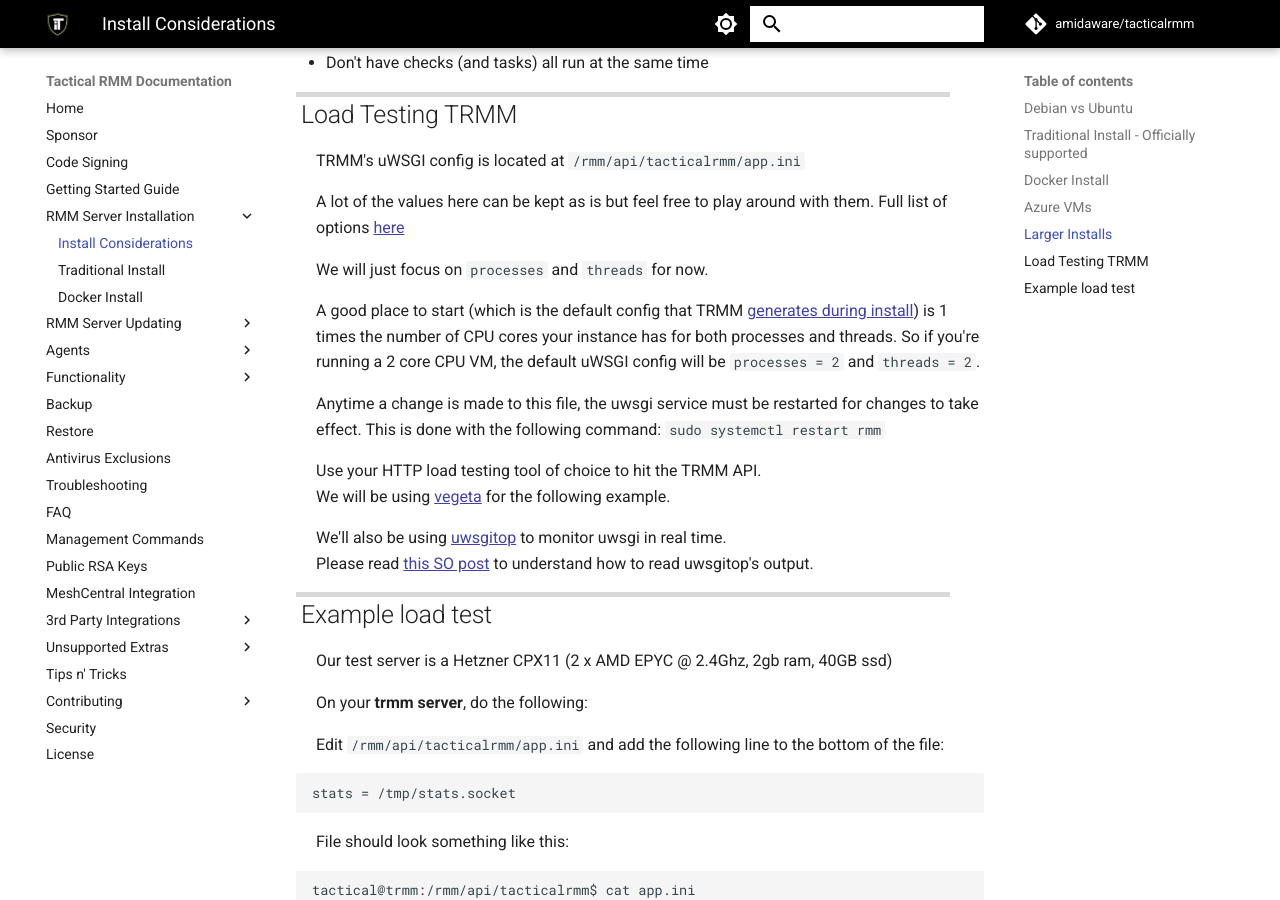
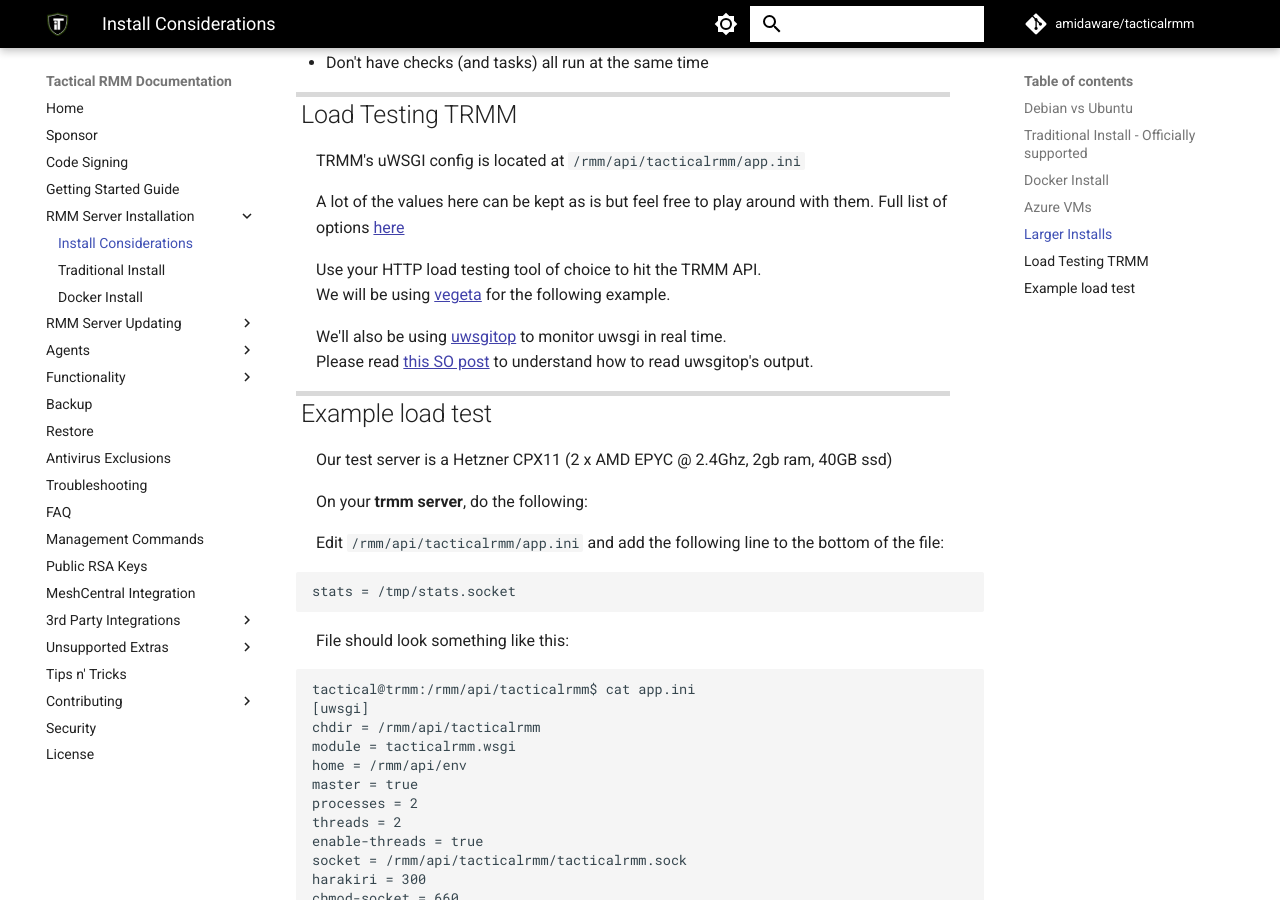
Before and after one commit to amidaware/trmm-docs, an MkDocs documentation site: the page built from docs/install_considerations.md, in a window 1280 px wide and 900 px high, scrolled down 1952 px. Built offline with MkDocs 1.6.1 and Material for MkDocs 9.7.7, drawn with Linux system fonts in a browser that asks for light colours; comment, search, counter and statistics services are not loaded.

Commit message:
removing extra info

```diff
--- a/docs/install_considerations.md
+++ b/docs/install_considerations.md
@@ -62,12 +62,6 @@
 TRMM's uWSGI config is located at `/rmm/api/tacticalrmm/app.ini`
 
 A lot of the values here can be kept as is but feel free to play around with them. Full list of options [here](https://uwsgi-docs.readthedocs.io/en/latest/Options.html)
-
-We will just focus on `processes` and `threads` for now.
-
-A good place to start (which is the default config that TRMM [generates during install](https://github.com/amidaware/tacticalrmm/blob/c540f802b0d1b2692a0254c868c0cf4f8cfff367/install.sh#L385)) is 1 times the number of CPU cores your instance has for both processes and threads. So if you're running a 2 core CPU VM, the default uWSGI config will be `processes = 2` and `threads = 2`.
-
-Anytime a change is made to this file, the uwsgi service must be restarted for changes to take effect. This is done with the following command: `sudo systemctl restart rmm`
 
 Use your HTTP load testing tool of choice to hit the TRMM API.<br/>
 We will be using [vegeta](https://github.com/tsenart/vegeta) for the following example.
```
